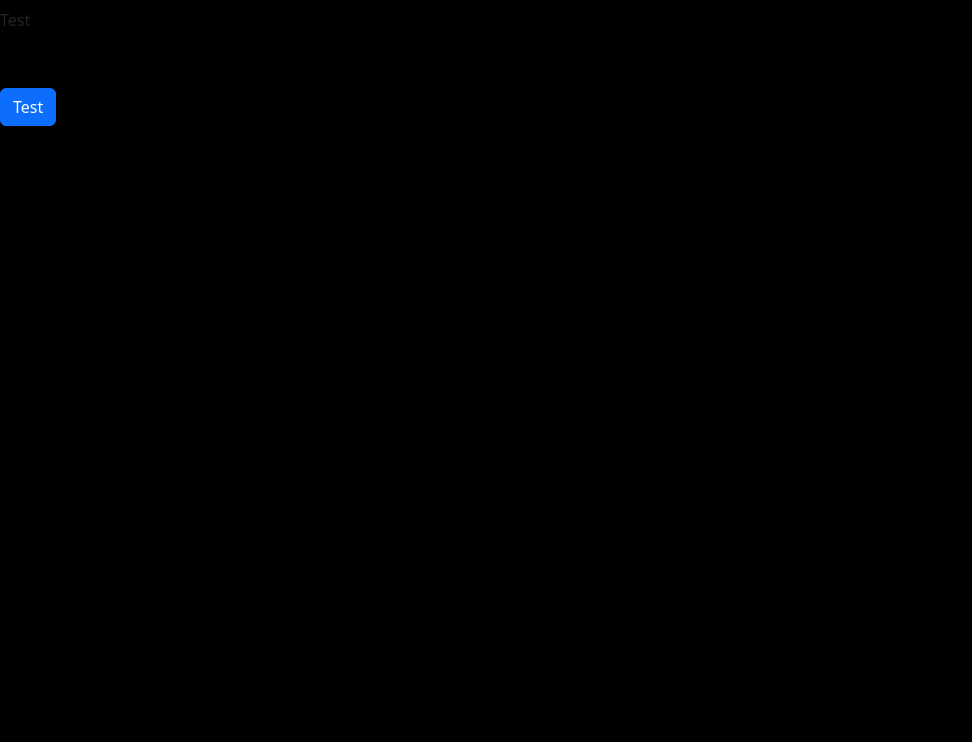
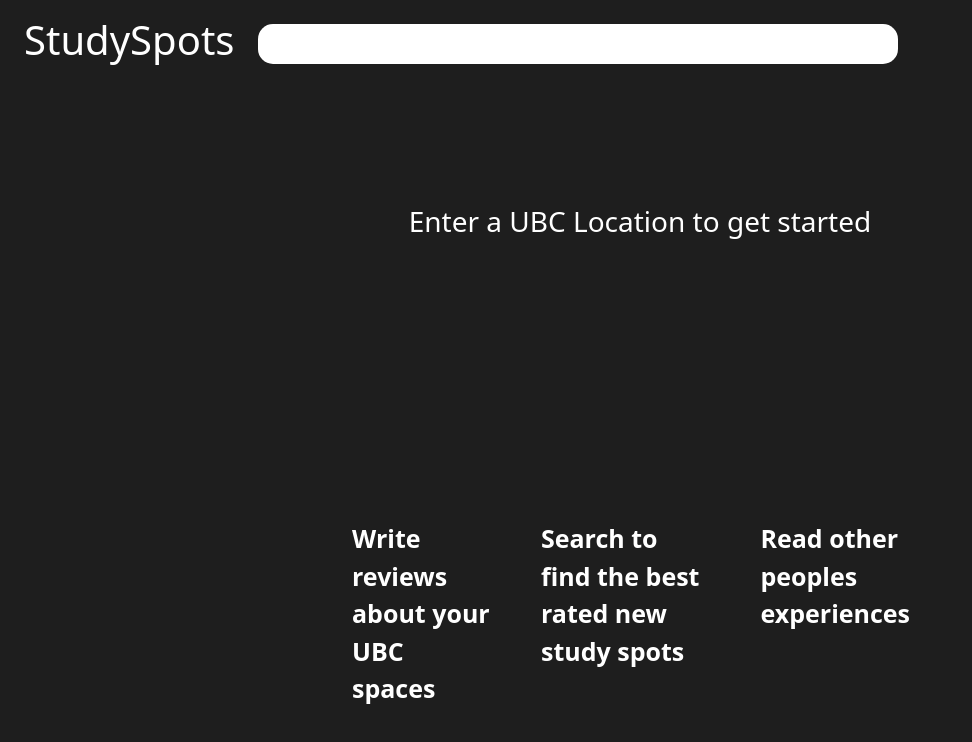
Before and after one commit to ndlee221/StudySpot, a React (Create React App) app in the folder frontend/: page / in a window 1280 px wide. Shown: the top 742 px of the page, without its empty margins (0-972 px from the left). Built offline with nearby package versions, Linux system fonts and the light colour scheme.

Commit message:
Half way done.

```diff
--- a/frontend/src/App.css
+++ b/frontend/src/App.css
@@ -1,3 +1,89 @@
 * {
-  background-color: black;
+  color: white;
 }
+
+body {
+  background-color: #1e1e1e;
+  width: 100%;
+  height: 100%;
+}
+
+.card-container {
+  color: black;
+}
+
+.navbar-container {
+  position: relative;
+  justify-content: center;
+  flex-direction: row;
+  width: 50%;
+  height: 40px;
+}
+
+.body {
+  margin-top: 10%;
+  position: relative;
+  justify-content: center;
+  height: 50%;
+  width: 100%;
+}
+
+.bar {
+  background-color: white;
+  width: 100%;
+  height: 100%;
+  border-radius: 15px;
+  position: absolute;
+
+}
+
+.location {
+  text-decoration: none;
+  color: white;
+}
+
+.paragraph {
+  position: absolute;
+  text-align: center;
+}
+
+.location:hover {
+  opacity: 50%;
+  color: white;
+}
+
+.card-container {
+  width: 50%;
+}
+
+.about {
+  margin-top: 25%;
+  position: relative;
+  display: inline;
+  list-style-type: none;
+  display: flex;
+  font-size: 25px;
+  width: 50%;
+  font-weight: bold;
+}
+
+.about-items {
+  padding-right: 50px;
+}
+
+.title {}
+
+.name-container {
+  position: relative;
+  margin-top: 100px;
+  font-size: 25px;
+  margin-left: 50px;
+}
+
+.name {
+  font-size: 100px;
+}
+
+.card {
+  color: black;
+}
--- a/frontend/src/components/Home.js
+++ b/frontend/src/components/Home.js
@@ -1,14 +1,55 @@
-import { Button, Form, Col, Row, ListGroup, Navbar } from 'react-bootstrap';
+import { Button, Form, Col, Row, ListGroup, Navbar, Card } from 'react-bootstrap';
 import '../App.css'
 import 'bootstrap/dist/css/bootstrap.min.css'
 import React from 'react';
 
-function Home({setHome}) {
+function Home({ setHome }) {
 
     return (
         <div>
-            <Navbar> Test</Navbar>
-            <Button className="my-5">Test</Button>
+             <div className="d-flex">
+                <div className="d-flex ">
+                    <h3 className='mt-3 mx-4 title fs-1'>
+                        StudySpots
+                    </h3>
+                </div>
+                <div className="navbar-container">
+                    <div className="bar mt-4">
+                    </div>
+                </div>
+            </div>
+
+
+            <div className="body d-flex">
+                <p className='fs-3 paragraph'>
+                    Enter a UBC Location to get started
+                </p>
+
+                <ul className="about">
+                    <li className='about-items'>
+                        <p>
+                            Write reviews about your UBC spaces
+                        </p>
+                    </li>
+
+                    <li className='about-items'>
+                        <p>
+                            Search to find the best rated new study spots
+
+                        </p>
+                    </li>
+
+                    <li className='about-items'>
+                        <p>
+                            Read other peoples experiences
+                        </p>
+                    </li>
+                </ul>
+
+
+            </div>
+
+
         </div>
     );
 }
--- a/frontend/src/components/Spot.js
+++ b/frontend/src/components/Spot.js
@@ -1,9 +1,42 @@
+import { Card } from "react-bootstrap";
+import 'bootstrap/dist/css/bootstrap.min.css';
 
-function Spot({setHome}) {
+
+function Spot({ setHome }) {
+
+    const createCards =
+        <Card style={{ width: '18rem' }} className="card">
+            <Card.Text >test</Card.Text>
+        </Card>
+
+
 
     return (
         <div>
-            Test
+            <div className="d-flex">
+                <div className="d-flex ">
+                    <h3 className='mt-3 mx-4 title fs-1'>
+                        StudySpots
+                    </h3>
+                </div>
+                <div className="navbar-container">
+                    <div className="bar mt-4">
+                    </div>
+                </div>
+            </div>
+
+            <div className="name-container ">
+                <p className="mt-5 name">
+                    Building Name
+                </p>
+                <a className="location ">Location</a>
+                <p>
+                    Busy Rating:
+                </p>
+                <div className="card-container">
+                    {createCards}
+                </div>
+            </div>
         </div>
     );
 }
```
